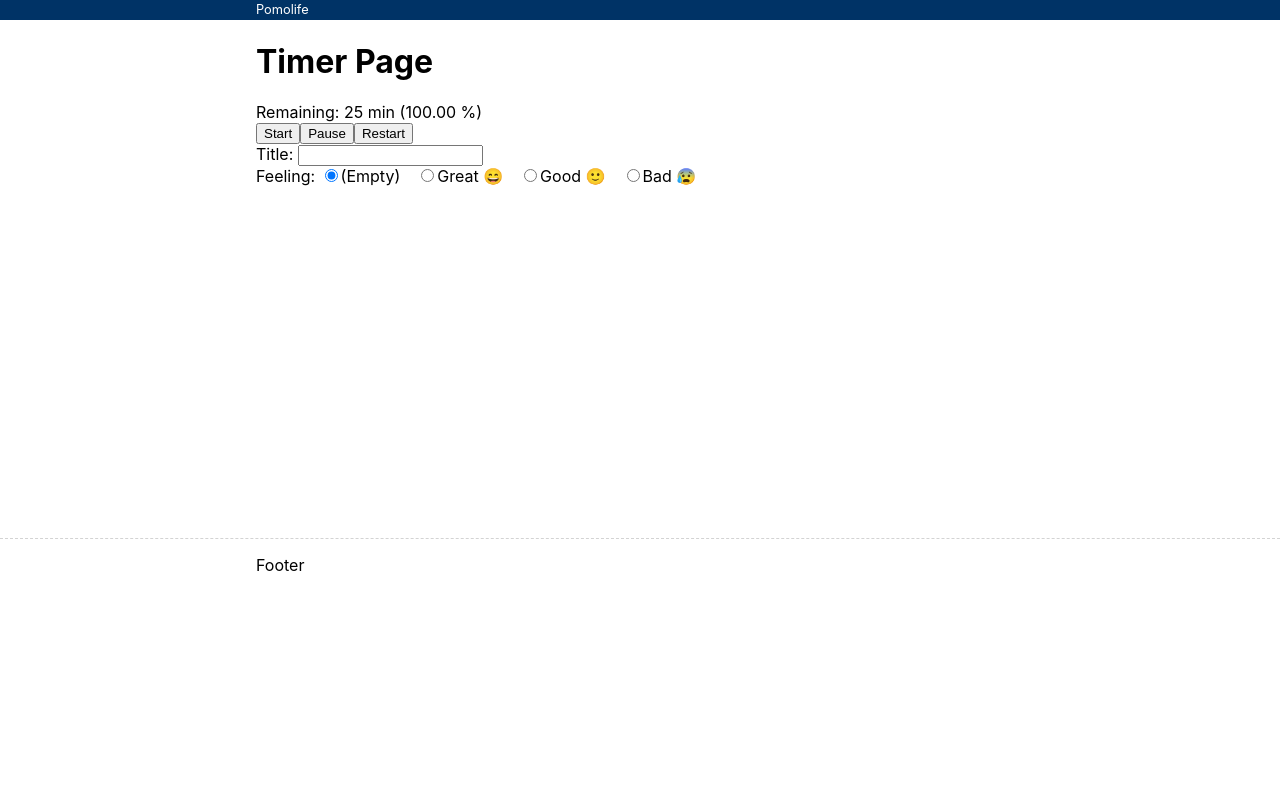
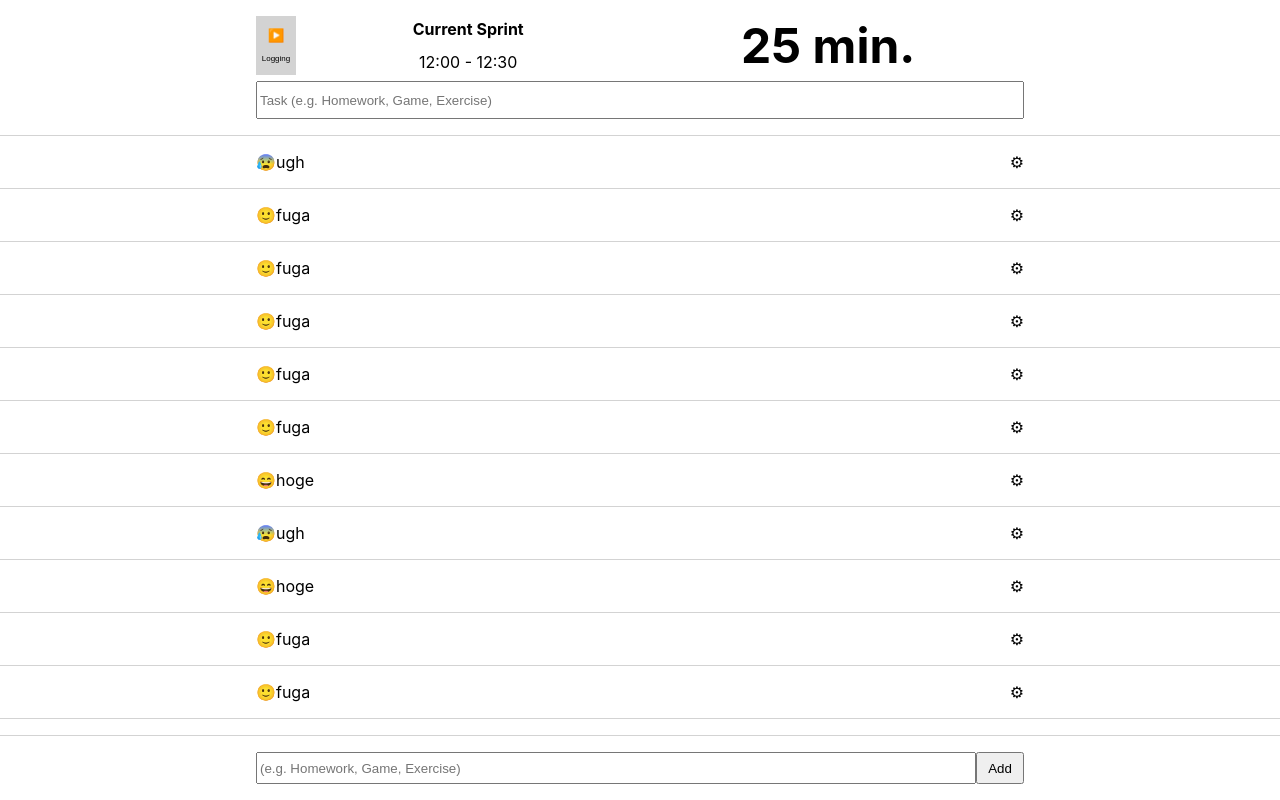
Before and after one commit to ginpei/pomolife, a React (Create React App) app: page / in a window 1280 px wide. Built offline with nearby package versions, Linux system fonts and the light colour scheme.

Commit message:
update timer page UI

```diff
--- /dev/null
+++ b/src/basics/ActivityFeelingIcon.tsx
@@ -0,0 +1,20 @@
+import React from 'react';
+import { ActivityFeeling } from '../models/Activity';
+
+export const ActivityFeelingIcon: React.FC<{
+  feeling: ActivityFeeling;
+}> = ({ feeling }) => {
+  if (feeling === 'great') {
+    return (<>😄</>);
+  }
+
+  if (feeling === 'good') {
+    return (<>🙂</>);
+  }
+
+  if (feeling === 'bad') {
+    return (<>😰</>);
+  }
+
+  return null;
+};
--- a/src/index.scss
+++ b/src/index.scss
@@ -7,10 +7,21 @@ body {
   -moz-osx-font-smoothing: grayscale;
 }
 
+button {
+  cursor: pointer;
+}
+
 .ui-container {
+  box-sizing: border-box;
   margin-left: auto;
   margin-right: auto;
-  max-width: calc(800px - 2rem);
+  max-width: 800px;
   padding-left: 1rem;
   padding-right: 1rem;
 }
+
+.ui-center {
+  align-items: center;
+  display: flex;
+  justify-content: center;
+}
--- a/src/screens/TimerPage.scss
+++ b/src/screens/TimerPage.scss
@@ -1,3 +1,86 @@
+.TimerPage {
+  display: grid;
+  grid-template-rows: auto 1fr auto;
+  height: 100vh;
+}
+
+.TimerPage-header {
+  border-bottom: 1px solid lightgray;
+  padding-bottom: 1rem;
+  padding-top: 1rem;
+  width: 100%;
+}
+
+.TimerPage-body {
+  overflow: auto;
+}
+
+.TimerPage-footer {
+  border-top: 1px solid lightgray;
+  width: 100%;
+}
+
+.TimerPageHeader {
+  display: grid;
+  gap: 0.4rem 0;
+  grid-template:
+    "toggle heading remaining" auto
+    "toggle clock   remaining" auto
+    "task   task    task     " auto
+    / 3rem auto auto;
+}
+
+h1.TimerPageHeader-heading {
+  font-size: 1rem;
+  margin: 0;
+  grid-area: heading;
+}
+
+.TimerPageHeader-clock {
+  grid-area: clock;
+}
+
+.TimerPageHeader-remaining {
+  font-size: 3rem;
+  font-weight: bold;
+  grid-area: remaining;
+
+  @media screen and (max-width: 480px) {
+    & {
+      font-size: 10vw;
+    }
+  }
+}
+
+button.TimerPageHeader-toggle {
+  background-color: lightgray;
+  border-style: none;
+  grid-area: toggle;
+  margin-right: 0.5rem;
+  display: flex;
+  flex-direction: column;
+  align-items: center;
+  justify-content: space-evenly;
+}
+
+.TimerPageHeader-toggleLabel {
+  font-size: 0.5rem;
+}
+
+.TimerPageHeader-runningIndicator {
+  animation: flashing 1s infinite step-end;
+
+  @keyframes flashing {
+    0% { opacity: 1; }
+    50% { opacity: 0; }
+  }
+}
+
+.TimerPageHeader-task {
+  grid-area: task;
+  height: 2rem;
+}
+
 .ActivityFeelingInputList-item {
   & + & {
     margin-left: 1em;
--- a/src/screens/TimerPage.tsx
+++ b/src/screens/TimerPage.tsx
@@ -2,14 +2,53 @@ import React, { useEffect, useState } from 'react';
 import { BasicLayout } from '../complexes/BasicLayout';
 import * as Activity from '../models/Activity';
 import * as TimerContext from '../models/TimerContext';
+import { TimerActivityItem } from '../simples/TimerActivityItem';
+import { TimerForm } from '../simples/TimerForm';
 import './TimerPage.scss';
+
+const dummyActivitySource: Activity.Activity[] = [
+  {
+    doneAt: new Date('2020/04/14 12:00:00.0000Z').getTime(),
+    elapse: 25 * 1000 * 60,
+    feeling: 'great',
+    title: 'hoge',
+  },
+  {
+    doneAt: new Date('2020/04/14 12:25:00.0000Z').getTime(),
+    elapse: 25 * 1000 * 60,
+    feeling: 'good',
+    title: 'fuga',
+  },
+  {
+    doneAt: new Date('2020/04/14 12:50:00.0000Z').getTime(),
+    elapse: 25 * 1000 * 60,
+    feeling: 'bad',
+    title: 'ugh',
+  },
+];
+
+const dummyActivities: Activity.Activity[] = Array.from(
+  { length: 30 },
+  (_, i) => {
+    const h24 = 24 * 1000 * 60 * 60;
+    const sourceIndex = Math.floor(Math.random() * dummyActivitySource.length);
+    const source = dummyActivitySource[sourceIndex];
+    const item: Activity.Activity = {
+      ...source,
+      doneAt: source.doneAt + Math.floor(Math.random() * h24),
+    };
+    return item;
+  },
+).sort((a, b) => a.doneAt - b.doneAt);
 
 export const TimerPage: React.FC = () => {
   const [context, setContext] = useState(TimerContext.getNewTimerContext());
   const [remaining, setRemaining] = useState(TimerContext.getRemaining(context));
   const [tm, setTm] = useState(0);
   const [currentActivity, setCurrentActivity] = useState(Activity.getNewActivity());
-  const [activityLog] = useState<Activity.Activity[]>([]);
+  const [activityLog] = useState(
+    dummyActivities //.concat(dummyActivities).concat(dummyActivities)
+  );
 
   // render current time
   useEffect(() => {
@@ -54,15 +93,20 @@ export const TimerPage: React.FC = () => {
   };
 
   return (
-    <BasicLayout className="TimerPage">
-      <h1>Timer Page</h1>
-      <div>
-        Remaining:
-        {' '}
-        {ht(remaining)}
-        {' '}
-        ({(TimerContext.getProgress(context) * 100).toFixed(2)} %)
+    <div className="TimerPage">
+      <header className="TimerPage-header">
+        <TimerPageHeader />
+      </header>
+      <div className="TimerPage-body">
+        <div className="TimerActivityItemList">
+          {activityLog.map((activity) => (
+            <TimerActivityItem
+              activity={activity}
+              key={activity.doneAt}
+            />
+          ))}
         </div>
+        <div className="TimerPage-remainingGrid" style={{ opacity: 0.3 }}>
           <div>
             <button onClick={onStartClick}>Start</button>
             <button onClick={onPauseClick}>Pause</button>
@@ -72,21 +116,39 @@ export const TimerPage: React.FC = () => {
             activity={currentActivity}
             onChange={onActivityChange}
           />
-      <ul>
-        {activityLog.map((activity) => (
-          <li key={activity.doneAt}>
-            {activity.title || activity.feeling ? (
-              <>
-                {activity.title}
-                {activity.feeling && ` ${Activity.getEmoji(activity.feeling)}`}
-              </>
-            ) : (
-              '(No title)'
-            )}
-          </li>
-        ))}
-      </ul>
-    </BasicLayout>
+        </div>
+      </div>
+      <footer className="TimerPage-footer">
+        <div className="ui-container">
+          <TimerForm />
+        </div>
+      </footer>
+    </div>
+  );
+};
+
+const TimerPageHeader: React.FC<{
+}> = (props) => {
+  return (
+    <div className="TimerPageHeader ui-container">
+      <h1 className="TimerPageHeader-heading ui-center">Current Sprint</h1>
+      <div className="TimerPageHeader-clock ui-center">
+        12:00 - 12:30
+      </div>
+      <div className="TimerPageHeader-remaining ui-center">
+        25 min
+        <span className="TimerPageHeader-runningIndicator">.</span>
+      </div>
+      <button className="TimerPageHeader-toggle">
+        <span role="img" aria-label="Play">▶️</span>
+        <span className="TimerPageHeader-toggleLabel">Logging</span>
+      </button>
+      <input
+        className="TimerPageHeader-task"
+        placeholder="Task (e.g. Homework, Game, Exercise)"
+        type="text"
+      />
+    </div>
   );
 };
 
--- /dev/null
+++ b/src/simples/TimerActivityItem.scss
@@ -0,0 +1,27 @@
+.TimerActivityItem {
+  border-bottom: solid 1px lightgray;
+}
+
+.TimerActivityItem-container {
+  display: flex;
+
+  & > * {
+    padding-bottom: 1rem;
+    padding-top: 1rem;
+  }
+}
+
+.TimerActivityItem-feeling {
+  order: -1;
+}
+
+h1.TimerActivityItem-title {
+  flex-grow: 1;
+  font-size: 1rem;
+  font-weight: normal;
+  margin: 0;
+}
+
+.TimerActivityItem-settings {
+  float: right;
+}
--- /dev/null
+++ b/src/simples/TimerActivityItem.tsx
@@ -0,0 +1,26 @@
+import React from 'react';
+import { ActivityFeelingIcon } from '../basics/ActivityFeelingIcon';
+import { Activity } from '../models/Activity';
+import './TimerActivityItem.scss';
+
+export const TimerActivityItem: React.FC<{
+  activity: Activity;
+}> = (props) => {
+  const { activity } = props;
+
+  return (
+    <article className="TimerActivityItem">
+      <div className="TimerActivityItem-container ui-container">
+        <span className="TimerActivityItem-feeling">
+          <ActivityFeelingIcon feeling={activity.feeling} />
+        </span>
+        <h1 className="TimerActivityItem-title">
+          {activity.title}
+        </h1>
+        <span className="TimerActivityItem-settings">
+          ⚙
+        </span>
+      </div>
+    </article>
+  );
+};
--- /dev/null
+++ b/src/simples/TimerForm.scss
@@ -0,0 +1,44 @@
+.TimerForm-portForm {
+  display: flex;
+  height: 2rem;
+  padding-bottom: 1rem;
+  padding-top: 1rem;
+}
+
+.TimerForm-buttons {
+  width: 3rem;
+}
+
+.TimerForm-title {
+  flex-grow: 1;
+}
+
+.TimerForm-timer {
+  display: grid;
+  gap: 0 1rem;
+  grid-template:
+    "label time" 1.5rem
+    "ratio time" 1.5rem
+    / 30% auto;
+  margin-bottom: 0.5rem;
+  margin-top: 0.5rem;
+}
+
+.TimerForm-remainingLabel {
+  grid-area: label;
+  text-align: right;
+}
+
+.TimerForm-remainingTime {
+  font-size: 3rem;
+  grid-area: time;
+  line-height: 3rem;
+  text-align: center;
+}
+
+.TimerForm-remainingRatio {
+  color: gray;
+  font-size: 0.9rem;
+  grid-area: ratio;
+  text-align: right;
+}
--- /dev/null
+++ b/src/simples/TimerForm.tsx
@@ -0,0 +1,20 @@
+import React from 'react';
+import './TimerForm.scss';
+
+export const TimerForm: React.FC<{
+}> = (props) => {
+  return (
+    <div className="TimerForm">
+      <div className="TimerForm-portForm">
+        <input
+          type="text"
+          className="TimerForm-title"
+          placeholder="(e.g. Homework, Game, Exercise)"
+        />
+        <button className="TimerForm-buttons">
+          Add
+        </button>
+      </div>
+    </div>
+  );
+};
```
Lines whose indentation alone changed are shown as unchanged.
